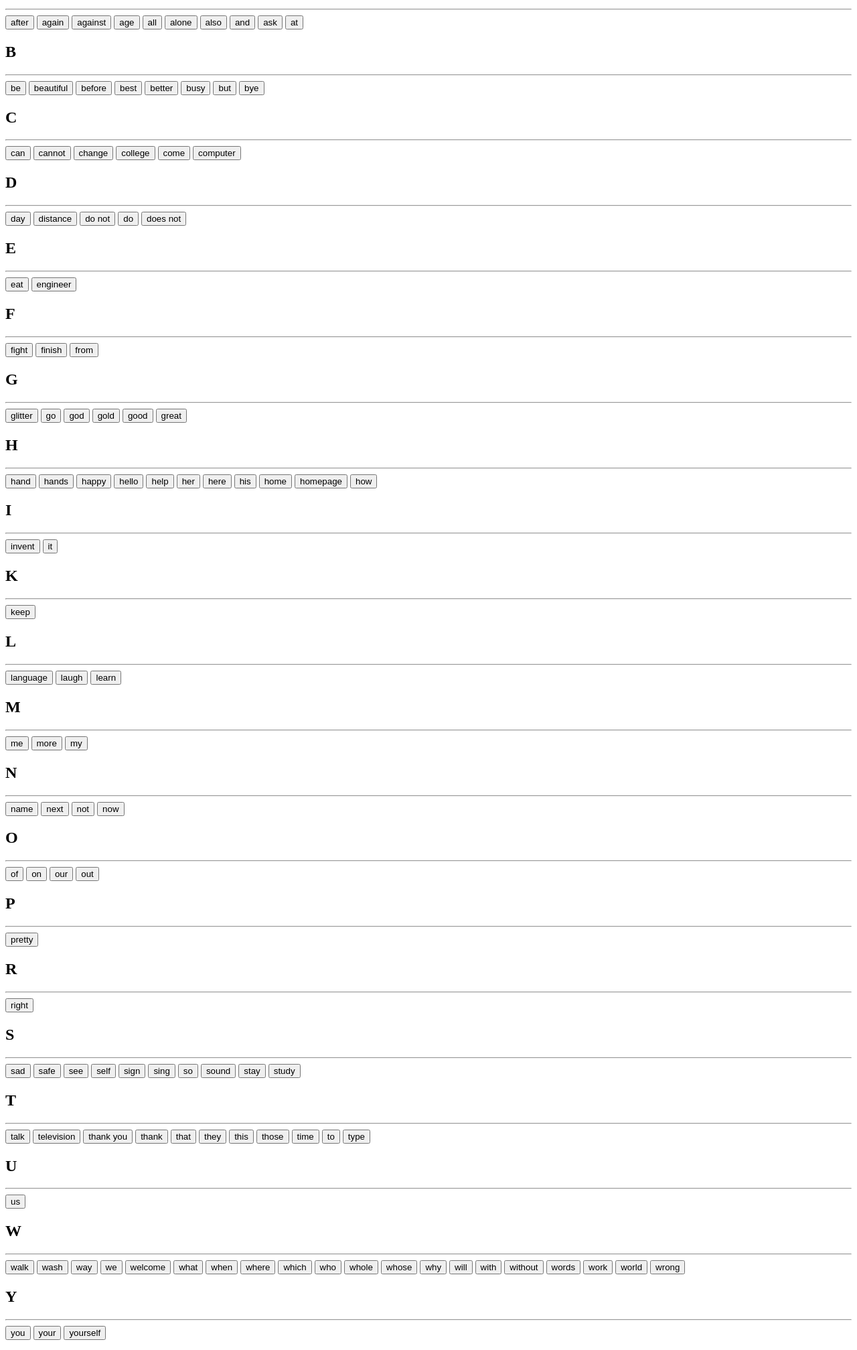
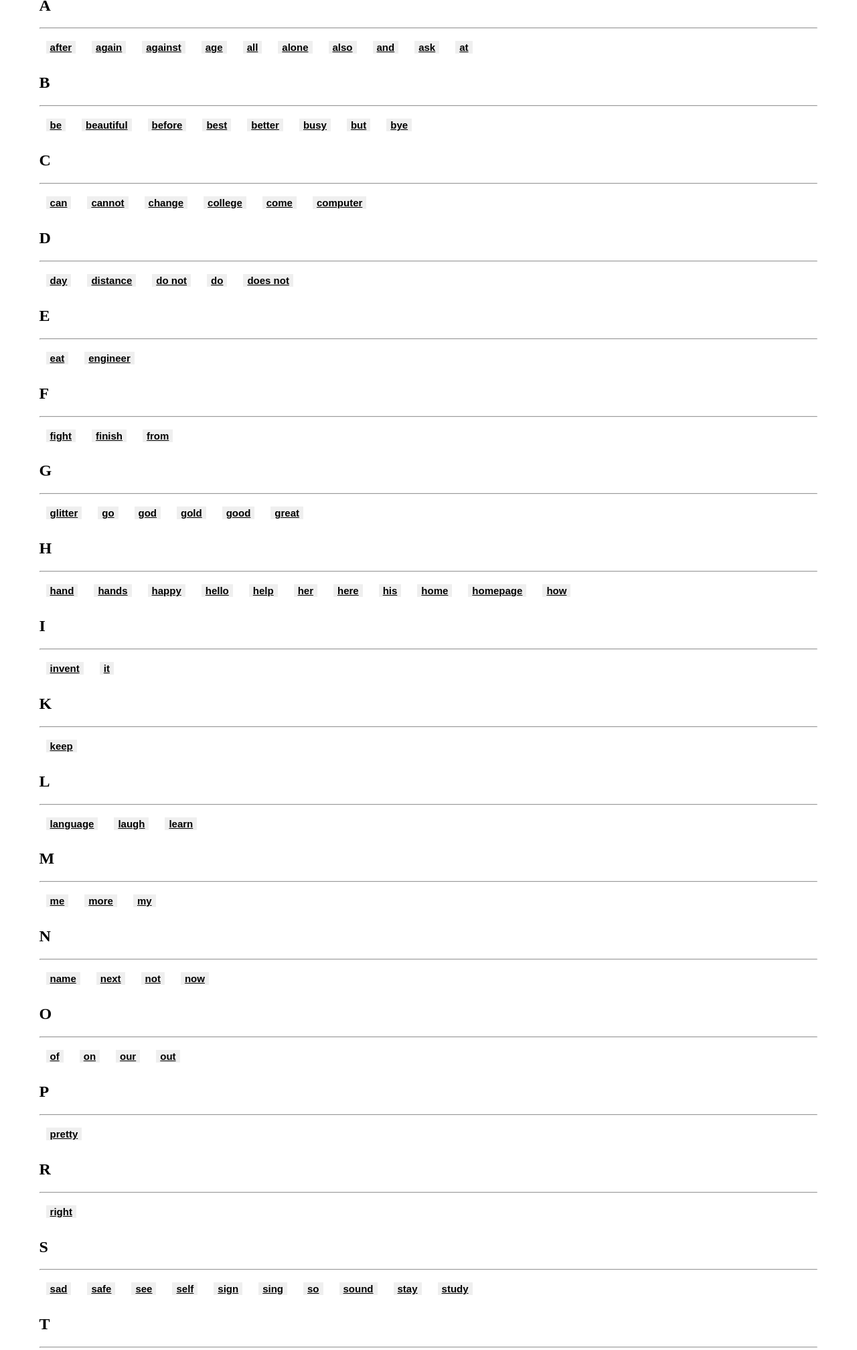
Before and after one commit to Hrishi1084/Audio-To-SignLanguage, a plain HTML site: page allWords.html in a window 1280 px wide. Shown: the part 106-2121 px from the top of the page at 67% size. Drawn offline with Linux system fonts and the light colour scheme.

Commit message:
Update allWords.html

```diff
--- a/allWords.html
+++ b/allWords.html
@@ -4,6 +4,36 @@
     <meta charset="UTF-8" />
     <meta name="viewport" content="width=device-width, initial-scale=1.0" />
     <title>Audio To Sign Language</title>
+    <script src="https://kit.fontawesome.com/c50d64cd93.js" crossorigin="anonymous"></script>
+    <style>
+      .all_words {
+        padding: 1% 4%;
+      }
+
+      .all_words button {
+        border: none;
+        text-decoration: underline;
+        font-weight: bold;
+        font-size: 15px;
+        cursor: pointer;
+        margin: 10px;
+      }
+
+      #videoWindow {
+        display: none;
+        position: fixed;
+        width: 100vh;
+        top: 20%;
+        left: 34%;
+      }
+
+      #closeButton {
+        position: absolute;
+        display: none;
+        top: 23%;
+        right: 33%;
+      }
+    </style>
   </head>
   <body>
     <div class="navbar">
@@ -13,7 +43,8 @@
       </ul>
     </div>
     <div class="all_words">
-      <h2>A</h2><hr>
+      <h2>A</h2>
+      <hr />
       <button onclick="playSign('after')">after</button>
       <button onclick="playSign('again')">again</button>
       <button onclick="playSign('against')">against</button>
@@ -24,7 +55,8 @@
       <button onclick="playSign('and')">and</button>
       <button onclick="playSign('ask')">ask</button>
       <button onclick="playSign('at')">at</button>
-      <h2>B</h2><hr>
+      <h2>B</h2>
+      <hr />
       <button onclick="playSign('be')">be</button>
       <button onclick="playSign('beautiful')">beautiful</button>
       <button onclick="playSign('before')">before</button>
@@ -33,34 +65,40 @@
       <button onclick="playSign('busy')">busy</button>
       <button onclick="playSign('but')">but</button>
       <button onclick="playSign('bye')">bye</button>
-      <h2>C</h2><hr>
+      <h2>C</h2>
+      <hr />
       <button onclick="playSign('can')">can</button>
       <button onclick="playSign('cannot')">cannot</button>
       <button onclick="playSign('change')">change</button>
       <button onclick="playSign('college')">college</button>
       <button onclick="playSign('come')">come</button>
       <button onclick="playSign('computer')">computer</button>
-      <h2>D</h2><hr>
+      <h2>D</h2>
+      <hr />
       <button onclick="playSign('day')">day</button>
       <button onclick="playSign('distance')">distance</button>
       <button onclick="playSign('donot')">do not</button>
       <button onclick="playSign('do')">do</button>
       <button onclick="playSign('doesnot')">does not</button>
-      <h2>E</h2><hr>
+      <h2>E</h2>
+      <hr />
       <button onclick="playSign('eat')">eat</button>
       <button onclick="playSign('engineer')">engineer</button>
-      <h2>F</h2><hr>
+      <h2>F</h2>
+      <hr />
       <button onclick="playSign('fight')">fight</button>
       <button onclick="playSign('finish')">finish</button>
       <button onclick="playSign('from')">from</button>
-      <h2>G</h2><hr>
+      <h2>G</h2>
+      <hr />
       <button onclick="playSign('glitter')">glitter</button>
       <button onclick="playSign('go')">go</button>
       <button onclick="playSign('god')">god</button>
       <button onclick="playSign('gold')">gold</button>
       <button onclick="playSign('good')">good</button>
       <button onclick="playSign('great')">great</button>
-      <h2>H</h2><hr>
+      <h2>H</h2>
+      <hr />
       <button onclick="playSign('hand')">hand</button>
       <button onclick="playSign('hands')">hands</button>
       <button onclick="playSign('happy')">happy</button>
@@ -72,34 +110,43 @@
       <button onclick="playSign('home')">home</button>
       <button onclick="playSign('homepage')">homepage</button>
       <button onclick="playSign('how')">how</button>
-      <h2>I</h2><hr>
+      <h2>I</h2>
+      <hr />
       <button onclick="playSign('invent')">invent</button>
       <button onclick="playSign('it')">it</button>
-      <h2>K</h2><hr>
+      <h2>K</h2>
+      <hr />
       <button onclick="playSign('keep')">keep</button>
-      <h2>L</h2><hr>
+      <h2>L</h2>
+      <hr />
       <button onclick="playSign('language')">language</button>
       <button onclick="playSign('laugh')">laugh</button>
       <button onclick="playSign('learn')">learn</button>
-      <h2>M</h2><hr>
+      <h2>M</h2>
+      <hr />
       <button onclick="playSign('me')">me</button>
       <button onclick="playSign('more')">more</button>
       <button onclick="playSign('my')">my</button>
-      <h2>N</h2><hr>
+      <h2>N</h2>
+      <hr />
       <button onclick="playSign('name')">name</button>
       <button onclick="playSign('next')">next</button>
       <button onclick="playSign('not')">not</button>
       <button onclick="playSign('now')">now</button>
-      <h2>O</h2><hr>
+      <h2>O</h2>
+      <hr />
       <button onclick="playSign('of')">of</button>
       <button onclick="playSign('on')">on</button>
       <button onclick="playSign('our')">our</button>
       <button onclick="playSign('out')">out</button>
-      <h2>P</h2><hr>
+      <h2>P</h2>
+      <hr />
       <button onclick="playSign('pretty')">pretty</button>
-      <h2>R</h2><hr>
+      <h2>R</h2>
+      <hr />
       <button onclick="playSign('right')">right</button>
-      <h2>S</h2><hr>
+      <h2>S</h2>
+      <hr />
       <button onclick="playSign('sad')">sad</button>
       <button onclick="playSign('safe')">safe</button>
       <button onclick="playSign('see')">see</button>
@@ -110,7 +157,8 @@
       <button onclick="playSign('sound')">sound</button>
       <button onclick="playSign('stay')">stay</button>
       <button onclick="playSign('study')">study</button>
-      <h2>T</h2><hr>
+      <h2>T</h2>
+      <hr />
       <button onclick="playSign('talk')">talk</button>
       <button onclick="playSign('television')">television</button>
       <button onclick="playSign('thankyou')">thank you</button>
@@ -122,9 +170,11 @@
       <button onclick="playSign('time')">time</button>
       <button onclick="playSign('to')">to</button>
       <button onclick="playSign('type')">type</button>
-      <h2>U</h2><hr>
+      <h2>U</h2>
+      <hr />
       <button onclick="playSign('us')">us</button>
-      <h2>W</h2><hr>
+      <h2>W</h2>
+      <hr />
       <button onclick="playSign('walk')">walk</button>
       <button onclick="playSign('wash')">wash</button>
       <button onclick="playSign('way')">way</button>
@@ -145,16 +195,19 @@
       <button onclick="playSign('work')">work</button>
       <button onclick="playSign('world')">world</button>
       <button onclick="playSign('wrong')">wrong</button>
-      <h2>Y</h2><hr>
+      <h2>Y</h2>
+      <hr />
       <button onclick="playSign('you')">you</button>
       <button onclick="playSign('your')">your</button>
       <button onclick="playSign('yourself')">yourself</button>
     </div>
     <div id="videoWindow"></div>
+    <button onclick="closeVideo()" id="closeButton"><i class="fa-solid fa-x"></i></button>
     <script>
       let videoSrc;
       let word;
       let videoWindow = document.getElementById("videoWindow");
+      let closeButton = document.getElementById("closeButton");
       function playSign(word) {
         if (word === "after") {
           videoSrc = "./assets/after.mp4";
@@ -389,12 +442,19 @@
         } else if (word === "yourself") {
           videoSrc = "./assets/yourself.mp4";
         }
+        videoWindow.style.display = "block";
+        closeButton.style.display = "block";
         videoWindow.innerHTML = `
               <video id="videoPlayer" width="640" height="480" controls autoplay>
                 <source src="${videoSrc}" type="video/mp4">
                 Your browser does not support the video tag.
               </video>`;
       }
+
+      function closeVideo() {
+        videoWindow.innerHTML = "";
+        closeButton.style.display = "none";
+      }
     </script>
   </body>
 </html>
```
